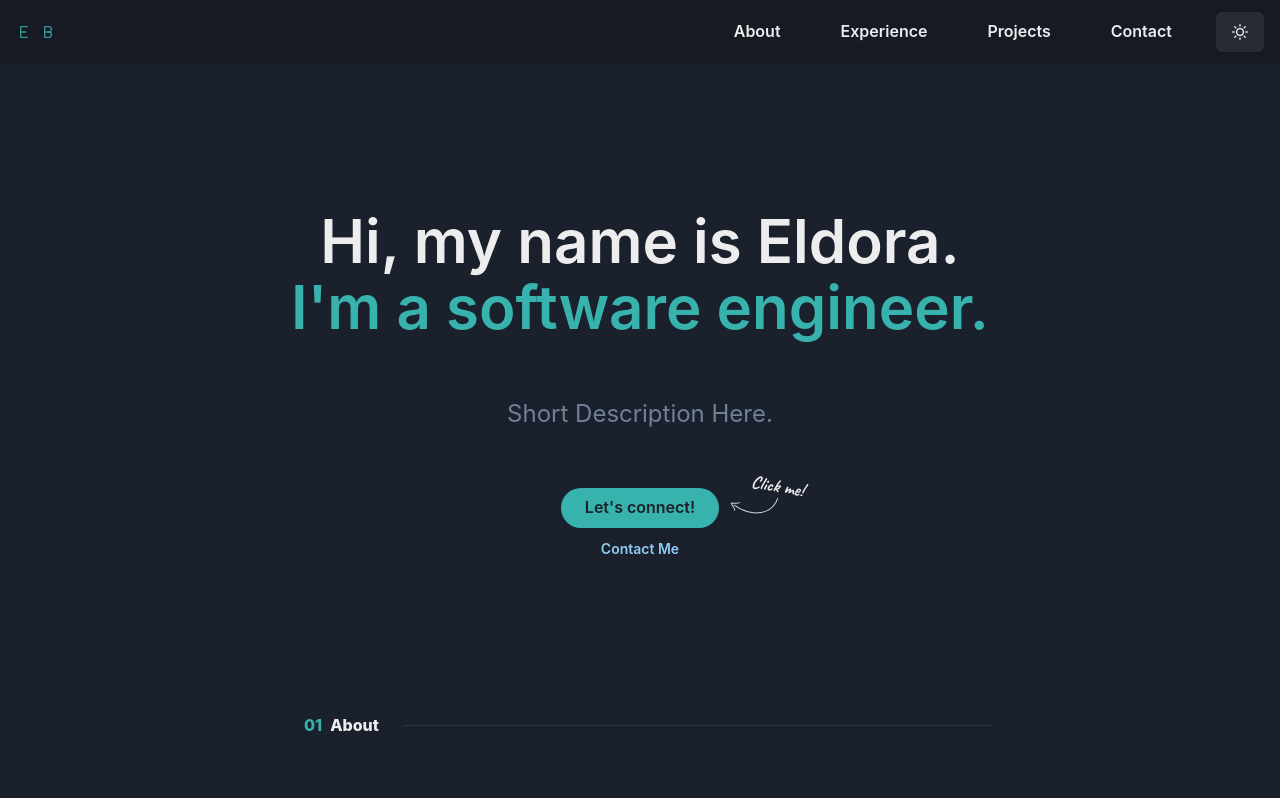
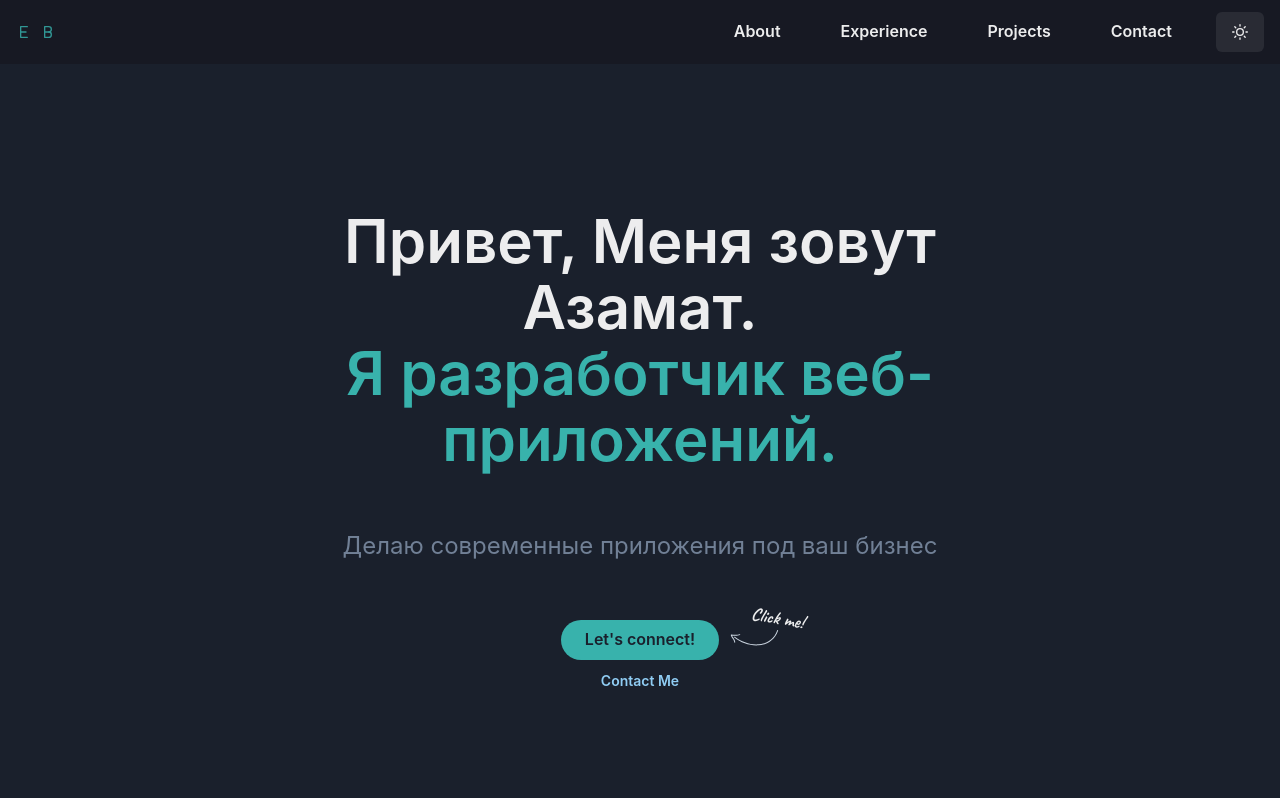
Before and after one commit to eldoraboo/portable-portfolio, a React (Create React App) app: page / in a window 1280 px wide. Shown: the top 798 px of the page. Built offline with nearby package versions, Linux system fonts and the light colour scheme.

Commit message:
Update Profile.md and index.html

```diff
--- a/public/content/Profile.md
+++ b/public/content/Profile.md
@@ -1,17 +1,17 @@
 ## Site Name
-- Portable Portfolio
+- Личное портфолио
 
 ## Header
-- Hi, my name is Eldora.
-- I'm a software engineer.
-- Short Description Here.
+- Привет, Меня зовут Азамат.
+- Я разработчик веб-приложений.
+- Делаю современные приложения под ваш бизнес
 
 ## About
 Write your "About" section here.
 
 ## Contact
 Write your "Contact" section here.
-- LinkedIn: https://linkedin.com/in/username
+- LinkedIn: https://linkedin.com/in/amoldashev/
 - GitHub: https://github.com/username
 - Email: username@gmail.com
 
--- a/public/index.html
+++ b/public/index.html
@@ -24,7 +24,7 @@
       work correctly both with client-side routing and a non-root public URL.
       Learn how to configure a non-root public URL by running `npm run build`.
     -->
-    <title>Portfolio</title>
+    <title> Aza Web Dev | Личное портфолио</title>
   </head>
   <body>
     <noscript>You need to enable JavaScript to run this app.</noscript>
```
